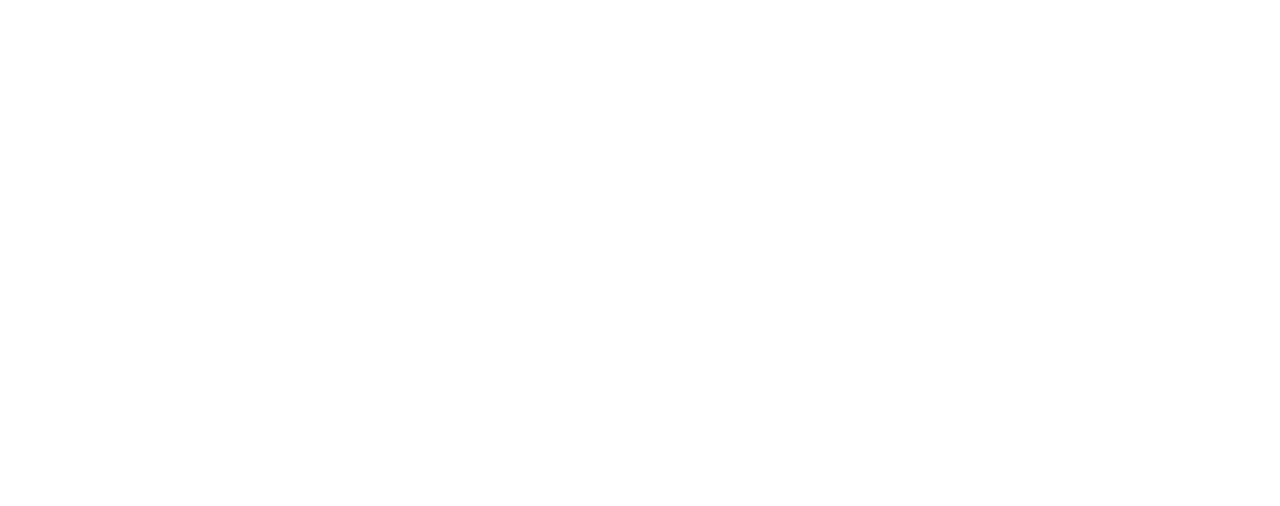
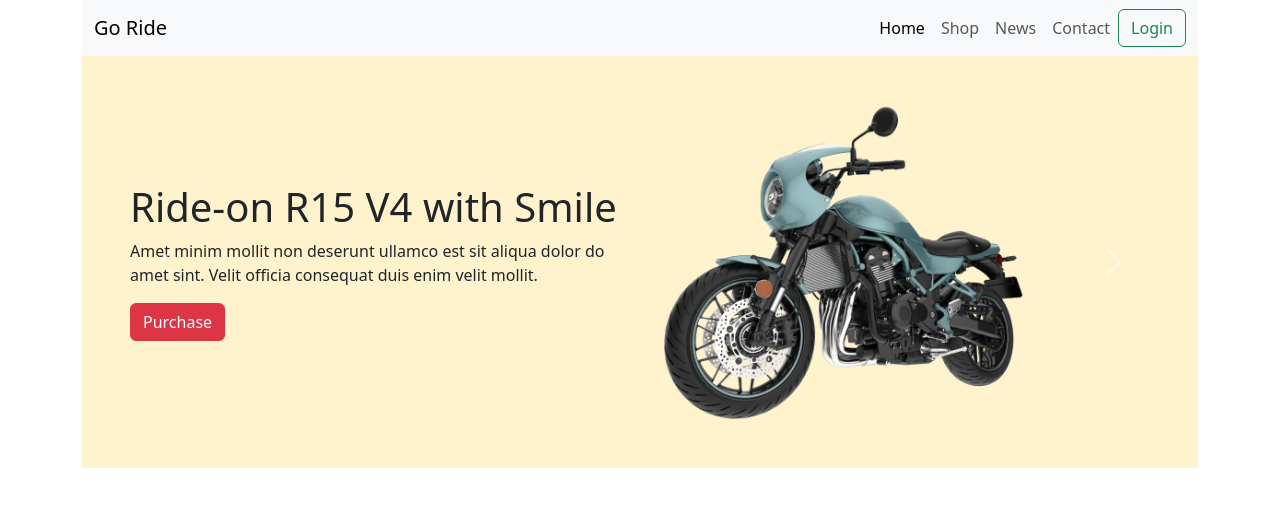
Before and after one commit to mdayubhossain/biker_zone, a plain HTML site: page index.html in a window 1280 px wide. Drawn offline with Linux system fonts and the light colour scheme.

Commit message:
nav and banner slide add

```diff
--- a/index.html
+++ b/index.html
@@ -1,12 +1,106 @@
 <!DOCTYPE html>
 <html lang="en">
-<head>
-    <meta charset="UTF-8">
-    <meta http-equiv="X-UA-Compatible" content="IE=edge">
-    <meta name="viewport" content="width=device-width, initial-scale=1.0">
-    <title>Document</title>
-</head>
-<body>
+  <head>
+    <meta charset="UTF-8" />
+    <meta http-equiv="X-UA-Compatible" content="IE=edge" />
+    <meta name="viewport" content="width=device-width, initial-scale=1.0" />
+    <title>Go Ride</title>
+    <!--Bootstrap link-->
+    <link rel="stylesheet" href="./css/bootstrap.min.css" />
+  </head>
+  <body class="container">
+    <header>
+      <nav class="navbar navbar-expand-lg bg-body-tertiary">
+        <div class="container">
+          <a class="navbar-brand" href="#">Go Ride</a>
+          <button
+            class="navbar-toggler"
+            type="button"
+            data-bs-toggle="collapse"
+            data-bs-target="#navbarSupportedContent"
+            aria-controls="navbarSupportedContent"
+            aria-expanded="false"
+            aria-label="Toggle navigation"
+          >
+            <span class="navbar-toggler-icon"></span>
+          </button>
+          <div class="collapse navbar-collapse" id="navbarSupportedContent">
+            <ul class="navbar-nav ms-auto mb-2 mb-lg-0">
+              <li class="nav-item">
+                <a class="nav-link active" aria-current="page" href="#">Home</a>
+              </li>
+              <li class="nav-item">
+                <a class="nav-link" href="#">Shop</a>
+              </li>
 
-</body>
+              <li class="nav-item">
+                <a class="nav-link">News</a>
+              </li>
+              <li class="nav-item">
+                <a class="nav-link">Contact</a>
+              </li>
+            </ul>
+
+            <button class="btn btn-outline-success" type="submit">Login</button>
+          </div>
+        </div>
+      </nav>
+      <!--banner section -->
+      <section>
+        <div id="carouselExample" class="carousel slide bg-warning-subtle">
+          <div class="carousel-inner">
+            <div class="carousel-item active">
+              <div class="row p-5">
+                <div class="col-12 col-md-6 d-flex justify-content-center align-items-center">
+                  <div>
+                    <h1>Ride-on R15 V4 with Smile</h1>
+                  <p>
+                    Amet minim mollit non deserunt ullamco est sit aliqua dolor
+                    do amet sint. Velit officia consequat duis enim velit
+                    mollit.
+                  </p>
+                  <button class="btn btn-danger">Purchase</button>
+                  </div>
+                </div>
+                <div class="col-12 col-md-6">
+                  <img
+                    src="./images/bike-5.png"
+                    class="d-block w-75"
+                    alt="..."
+                  />
+                </div>
+              </div>
+            </div>
+            <div class="carousel-item">
+              <img src="./images/bike-6.png" class="d-block w-100" alt="..." />
+            </div>
+            <div class="carousel-item">
+              <img src="./images/bike-7.png" class="d-block w-100" alt="..." />
+            </div>
+          </div>
+          <button
+            class="carousel-control-prev"
+            type="button"
+            data-bs-target="#carouselExample"
+            data-bs-slide="prev"
+          >
+            <span class="carousel-control-prev-icon" aria-hidden="true"></span>
+            <span class="visually-hidden">Previous</span>
+          </button>
+          <button
+            class="carousel-control-next"
+            type="button"
+            data-bs-target="#carouselExample"
+            data-bs-slide="next"
+          >
+            <span class="carousel-control-next-icon" aria-hidden="true"></span>
+            <span class="visually-hidden">Next</span>
+          </button>
+        </div>
+      </section>
+    </header>
+
+    <!--bootstrap link-->
+    <script src="./js/bootstrap.bundle.min.js"></script>
+  </body>
 </html>
```
Also changed, not shown: images/banner.jpg (added).
